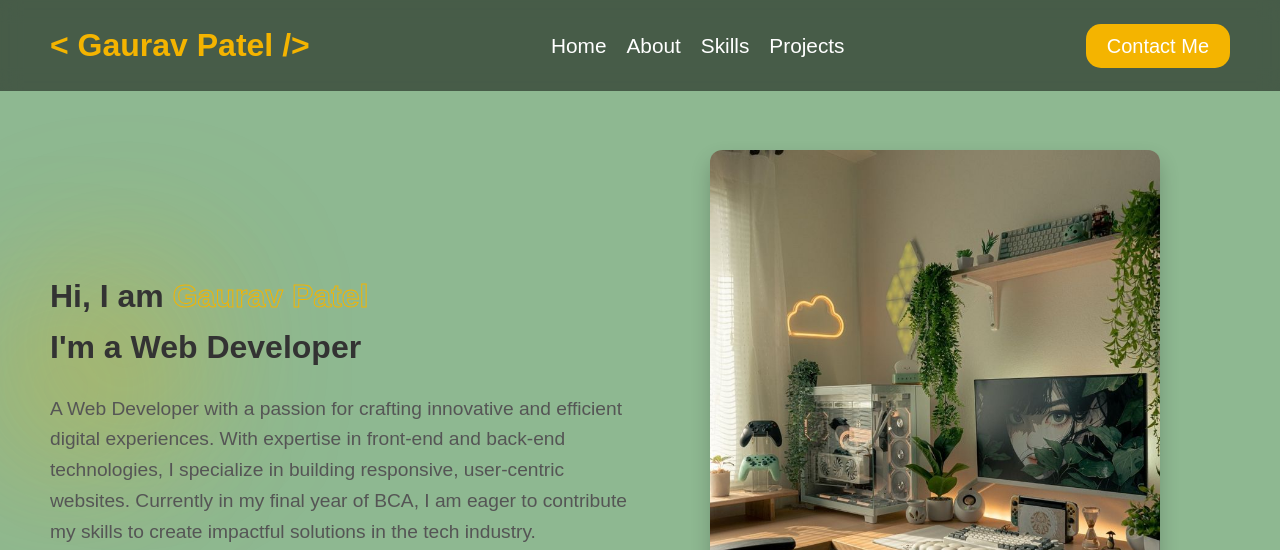
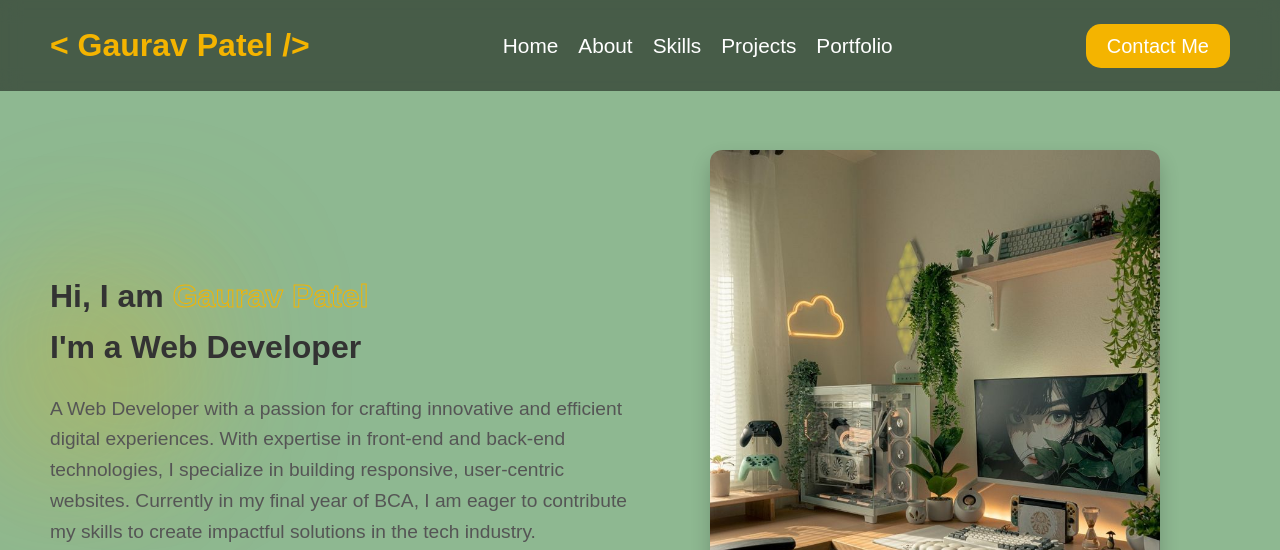
Before and after one commit to gauravpatel01/Portfolio, a plain HTML site: page index.html in a window 1280 px wide. Shown: the top 550 px of the page. Drawn offline with nearby package versions, Linux system fonts and the light colour scheme.

Commit message:
Update index.html

```diff
--- a/index.html
+++ b/index.html
@@ -41,7 +41,13 @@
                         <span class="text">Projects</span></a>
                     </a>
                 </li>
-
+                 <li>
+                    <a href="#">
+                        <span class="icon"></span>
+                        <a href="port.html">
+                        <span class="text">Portfolio</span></a>
+                    </a>
+                </li>
             </ul>
         </div>
         <div class="btn">
```
